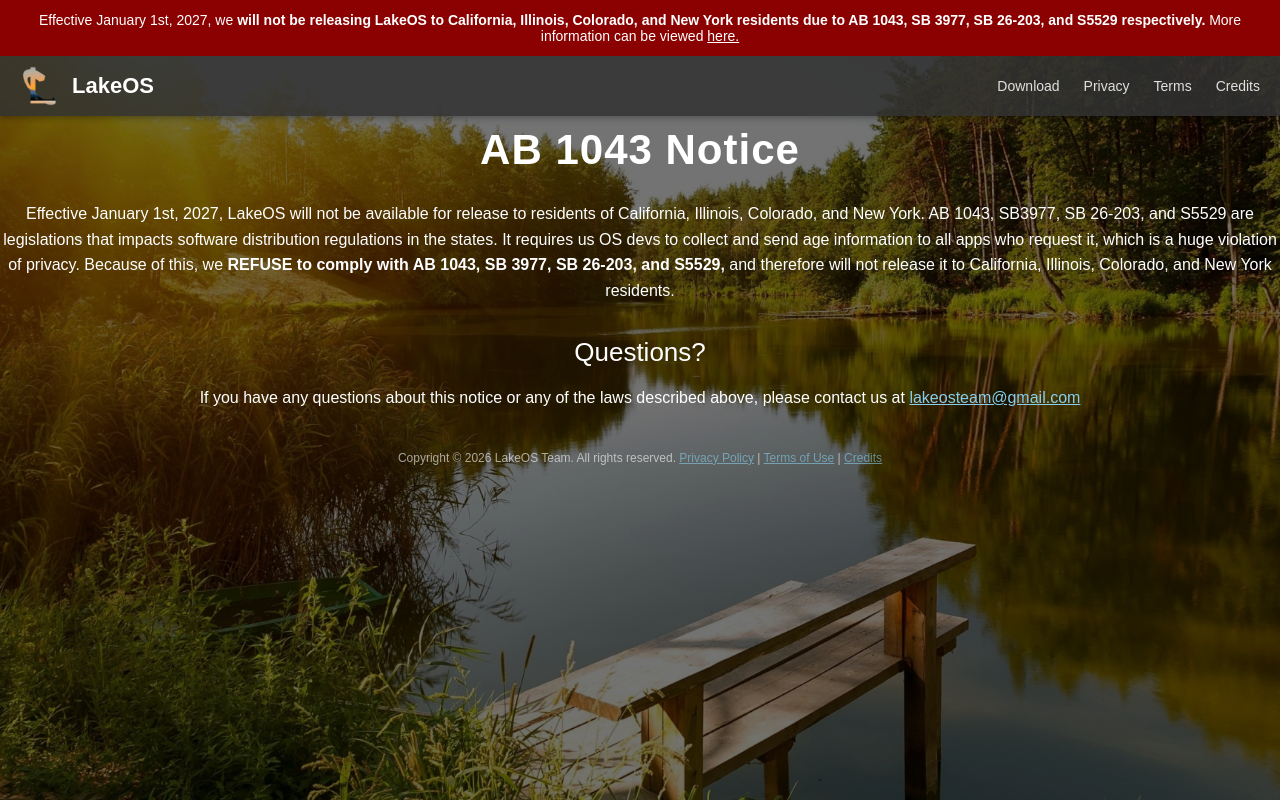
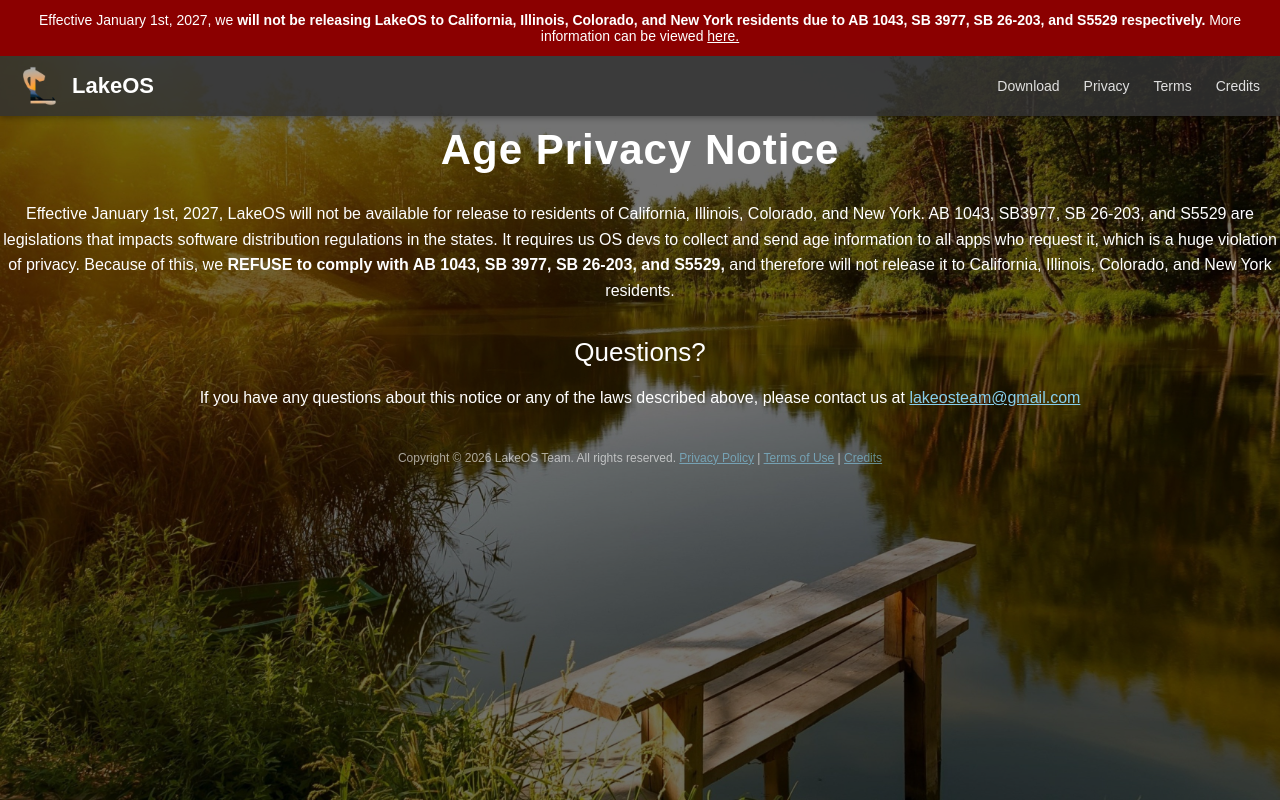
Before and after one commit to LakeOSOfficial/home, a plain HTML site: page ab1043.html in a window 1280 px wide. Drawn offline with Linux system fonts and the light colour scheme.

Commit message:
Update ab1043.html

```diff
--- a/ab1043.html
+++ b/ab1043.html
@@ -25,7 +25,7 @@
         <a href="credits.html">Credits</a>
     </nav>
 </header>
-<h1 id="title" class="default">AB 1043 Notice</h1>
+<h1 id="title" class="default">Age Privacy Notice</h1>
 <p class="default">Effective January 1st, 2027, LakeOS will not be available for release to residents of California, Illinois, Colorado, and New York. AB 1043, SB3977, SB 26-203, and S5529 are legislations that impacts software distribution regulations in the states. It requires us OS devs to collect and send age information to all apps who request it, which is a huge violation of privacy. Because of this, we <b>REFUSE to comply with AB 1043, SB 3977, SB 26-203, and S5529,</b> and therefore will not release it to California, Illinois, Colorado, and New York residents.</p>
 
 
```
